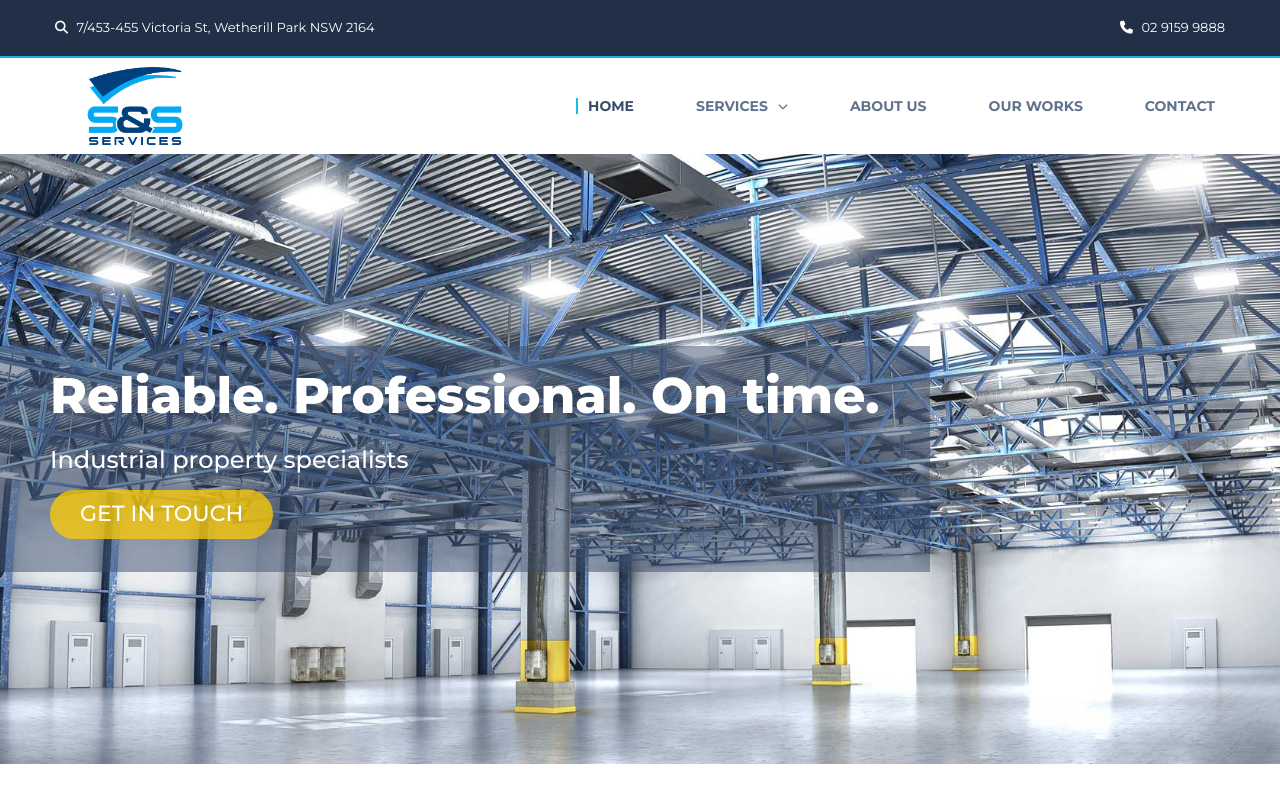
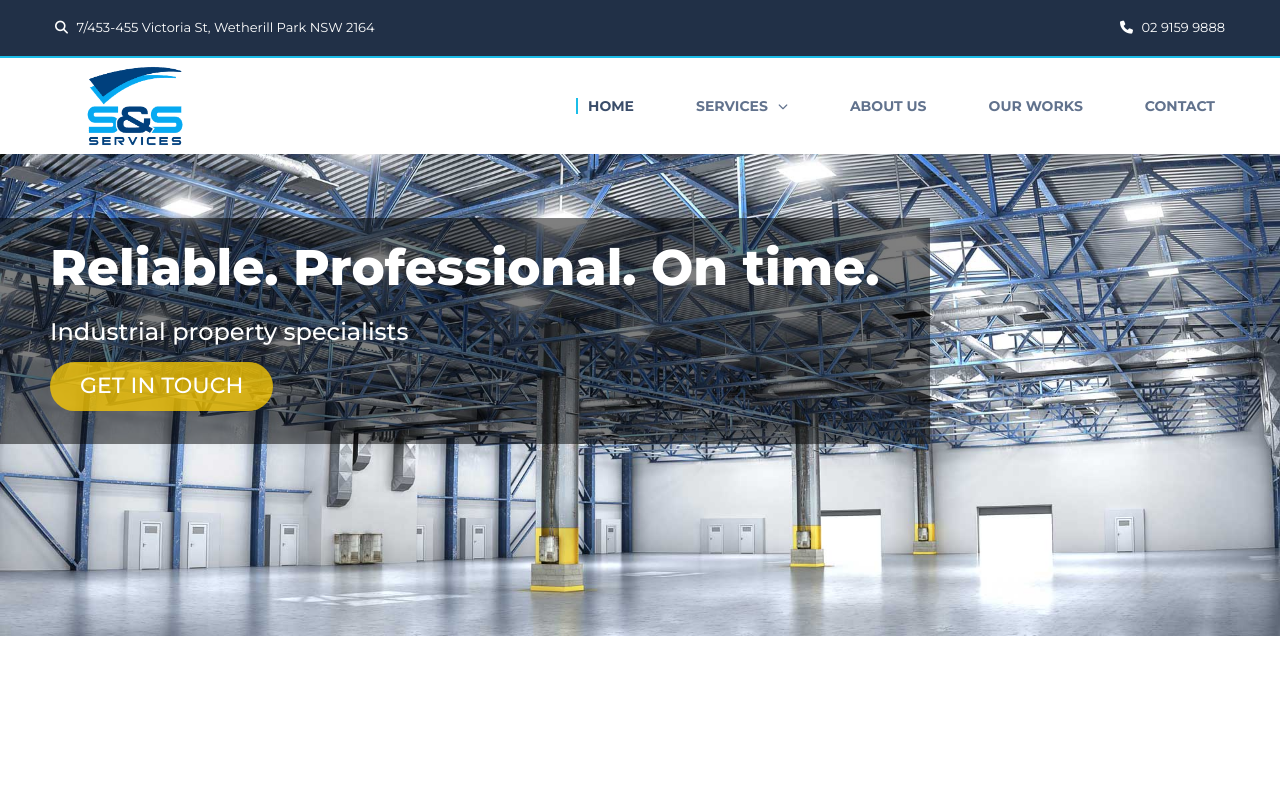
Before and after one commit to hhqbao/make-good-website, an Angular app in the folder makegood.client/: page / in a window 1280 px wide. Built offline with nearby package versions, Linux system fonts and the light colour scheme.

Commit message:
Re-arrange files location Adjust banner text background color Remove top nav shadow

```diff
--- a/makegood.client/src/style/1-variables/_colors.scss
+++ b/makegood.client/src/style/1-variables/_colors.scss
@@ -1,5 +1,6 @@
 $black--1: #3a4d6a;
 $black--2: #61728d;
+$black--3: #d5d5d5;
 
 $white--1: white;
 $white--2: #f5f5f5;
--- a/makegood.client/src/style/3-bases/_base.scss
+++ b/makegood.client/src/style/3-bases/_base.scss
@@ -14,4 +14,8 @@ body {
   font-family: "Montserrat", sans-serif;
   font-weight: 400;
   line-height: 1.2;
+
+  .app-wrapper {
+    position: relative;
+  }
 }
--- a/makegood.client/src/style/4-components/_main-banner.scss
+++ b/makegood.client/src/style/4-components/_main-banner.scss
@@ -3,10 +3,10 @@
   background-image: url("/images/main-banner.jpg");
   background-position: center bottom;
   background-size: cover;
-  padding: 15% 0;
+  padding: 5% 0 15% 0;
 
   &__text-box {
-    background-color: rgb($black--1, 0.5);
+    background-color: rgba(black, 0.5);
     display: inline-block;
     padding: 2rem 5rem 3.3rem 5rem;
   }
--- a/makegood.client/src/style/4-components/_top-nav.scss
+++ b/makegood.client/src/style/4-components/_top-nav.scss
@@ -18,8 +18,6 @@
   }
 
   .nav-body {
-    box-shadow: 0 1px 0.5rem rgba(black, 0.3);
-
     &__container {
       display: flex;
       justify-content: space-between;
@@ -119,7 +117,7 @@
               }
 
               &:not(:first-child) {
-                border-top: solid 1px rgba(black, 0.1);
+                border-top: solid 1px $black--3;
               }
             }
           }
--- a/makegood.client/src/style/main.scss
+++ b/makegood.client/src/style/main.scss
@@ -1,9 +1,9 @@
 @import "1-variables/colors";
-@import "1-variables/paragraph";
-@import "1-variables/headings";
-@import "1-variables/buttons";
 @import "3-bases/base";
 @import "3-bases/animations";
+@import "3-bases/paragraph";
+@import "3-bases/headings";
+@import "3-bases/buttons";
 @import "4-components/containers";
 @import "4-components/top-nav";
 @import "4-components/main-banner";
```
Also changed, not shown: makegood.client/src/style/3-bases/_buttons.scss (renamed from makegood.client/src/style/1-variables/_buttons.scss), makegood.client/src/style/3-bases/_headings.scss (renamed from makegood.client/src/style/1-variables/_headings.scss), makegood.client/src/style/3-bases/_paragraph.scss (renamed from makegood.client/src/style/1-variables/_paragraph.scss).
